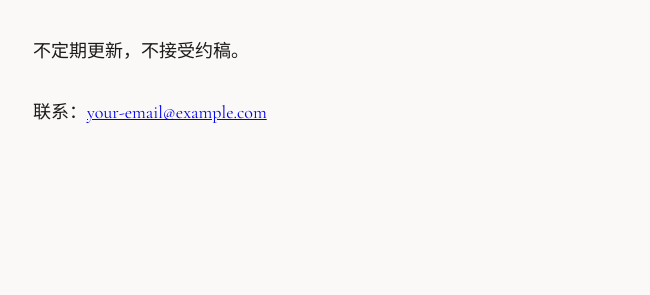
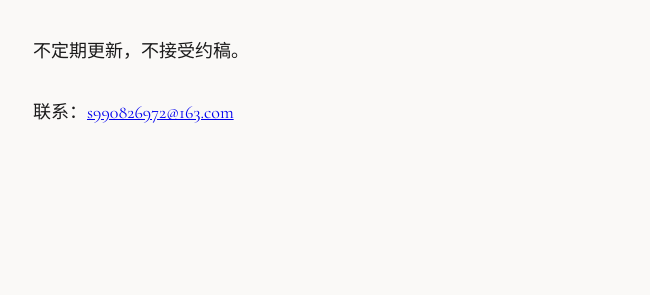
Before and after one commit to Veture1/Veture1.github.io, a Jekyll site: the page built from about.md, in a window 1280 px wide. Shown: the part 280-575 px from the top of the page, without its empty margins (314-964 px from the left). Built offline with Jekyll 4.4.1, drawn with Linux system fonts in a browser that asks for light colours.

Commit message:
Update contact email in about.

```diff
--- a/about.md
+++ b/about.md
@@ -8,4 +8,4 @@ permalink: /about/
 
 不定期更新，不接受约稿。
 
-联系：[your-email@example.com](mailto:your-email@example.com)
+联系：[s990826972@163.com](mailto:s990826972@163.com)
```
